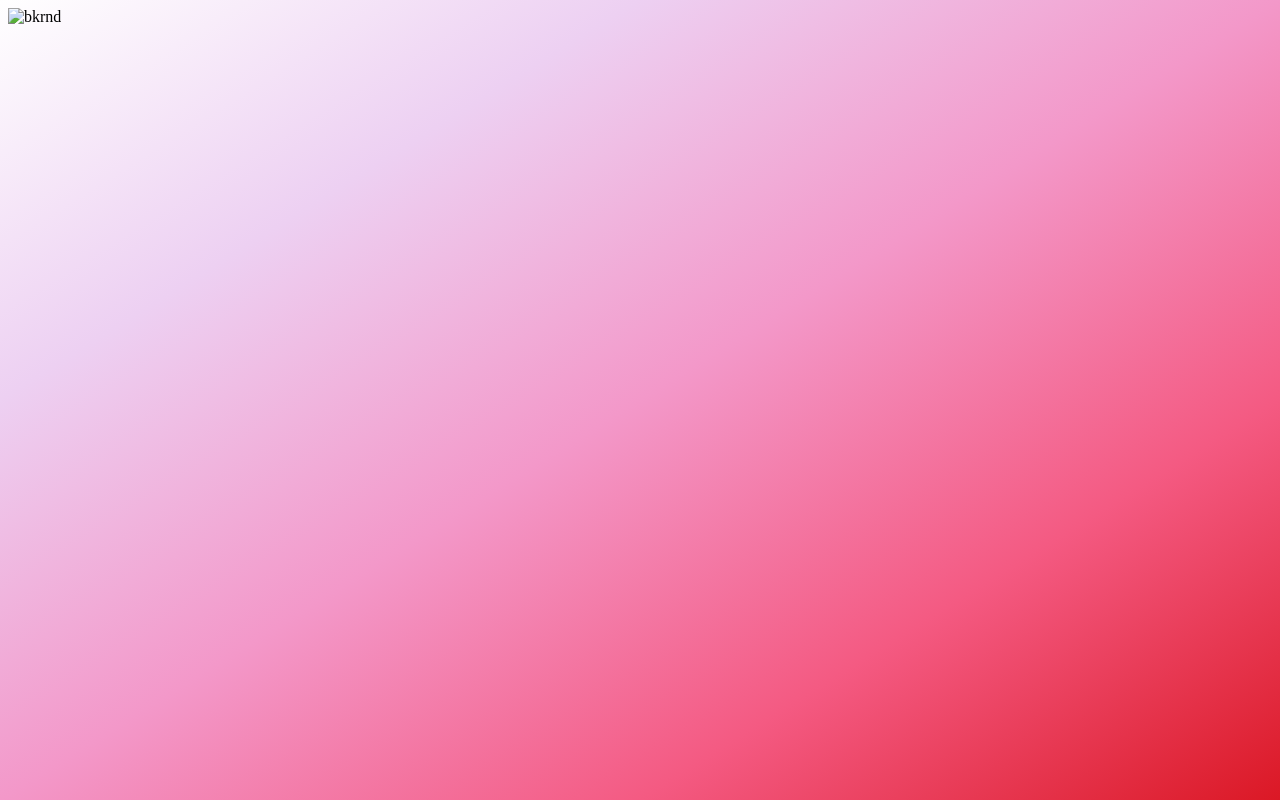
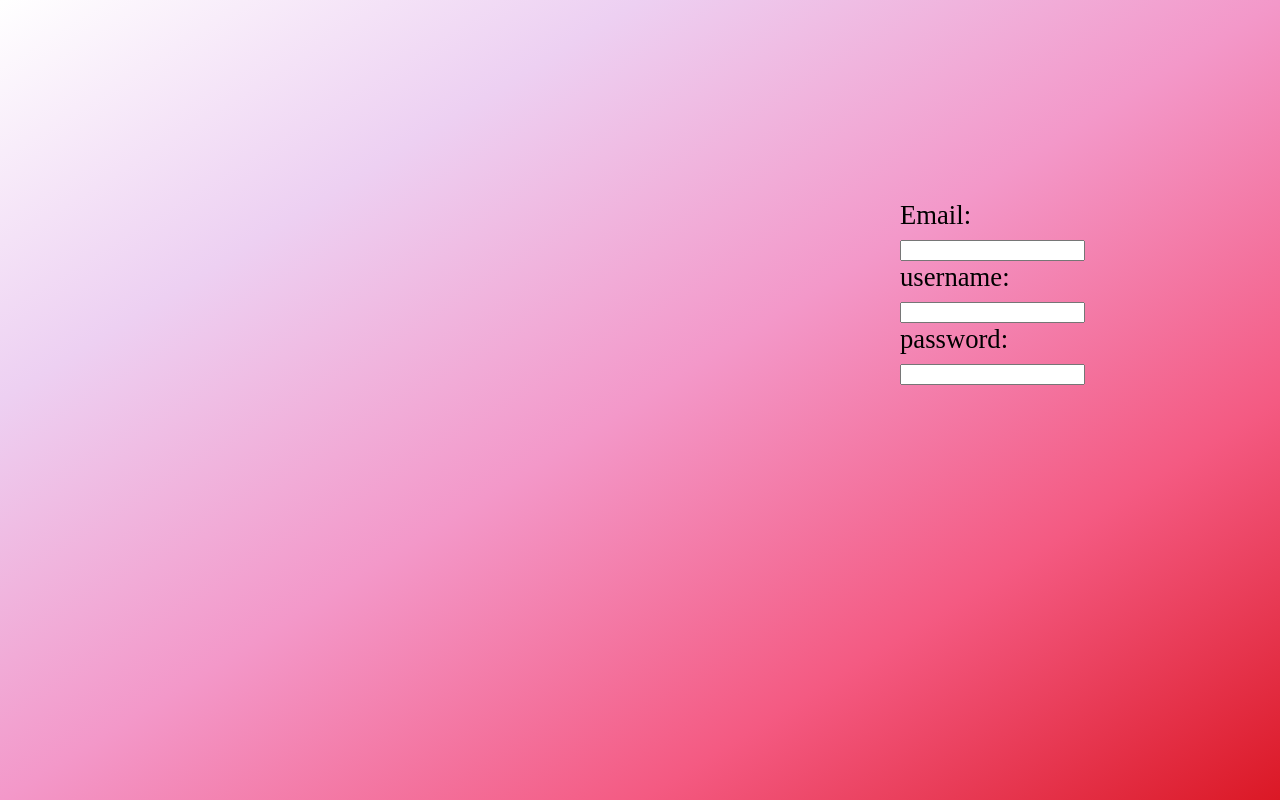
Before and after one commit to MaristGormanly/Lab05-Bever, a website: page client/views/signup.html in a window 1280 px wide. Shown: the top 800 px of the page. Drawn offline with Linux system fonts and the light colour scheme.

Commit message:
login pages up

```diff
--- a/client/public/css/signin.css
+++ b/client/public/css/signin.css
@@ -4,3 +4,13 @@ body{
     background-attachment: fixed;
     background-size: 100% 100%;
 }
+
+
+#inputs{
+    position: absolute;
+    top: 200px;
+    left: 900px;
+    width: auto;
+    font-size:20pt;
+    height: 900px;
+}
--- a/client/public/css/signup.css
+++ b/client/public/css/signup.css
@@ -4,3 +4,13 @@ body{
     background-attachment: fixed;
     background-size: 100% 100%;
 }
+
+
+#inputs{
+    position: absolute;
+    top: 200px;
+    left: 900px;
+    width: auto;
+    font-size:20pt;
+    height: 900px;
+}
--- a/client/views/signup.html
+++ b/client/views/signup.html
@@ -6,7 +6,14 @@
         <link rel="icon" type="image/x-icon" href="http://localhost:1337/img/fav.png">
 
     </head>
-    <body>
-        <img src="inputbk.jpg" alt="bkrnd">
-    </body>
+    <form id="inputs">
+        <label for="email">Email:</label><br>
+        <input type="text" id="email" name="email"><br>
+        <label for="username">username:</label><br>
+        <input type="text" id="username" name="username"><br>
+        <label for="password">password:</label><br>
+        <input type="text" id="password" name="password">
+
+      </form>
+
 </html>
```
Also changed, not shown: client/views/signin.html (+0 -3 lines), client/public/img/inputbk.jpg.
